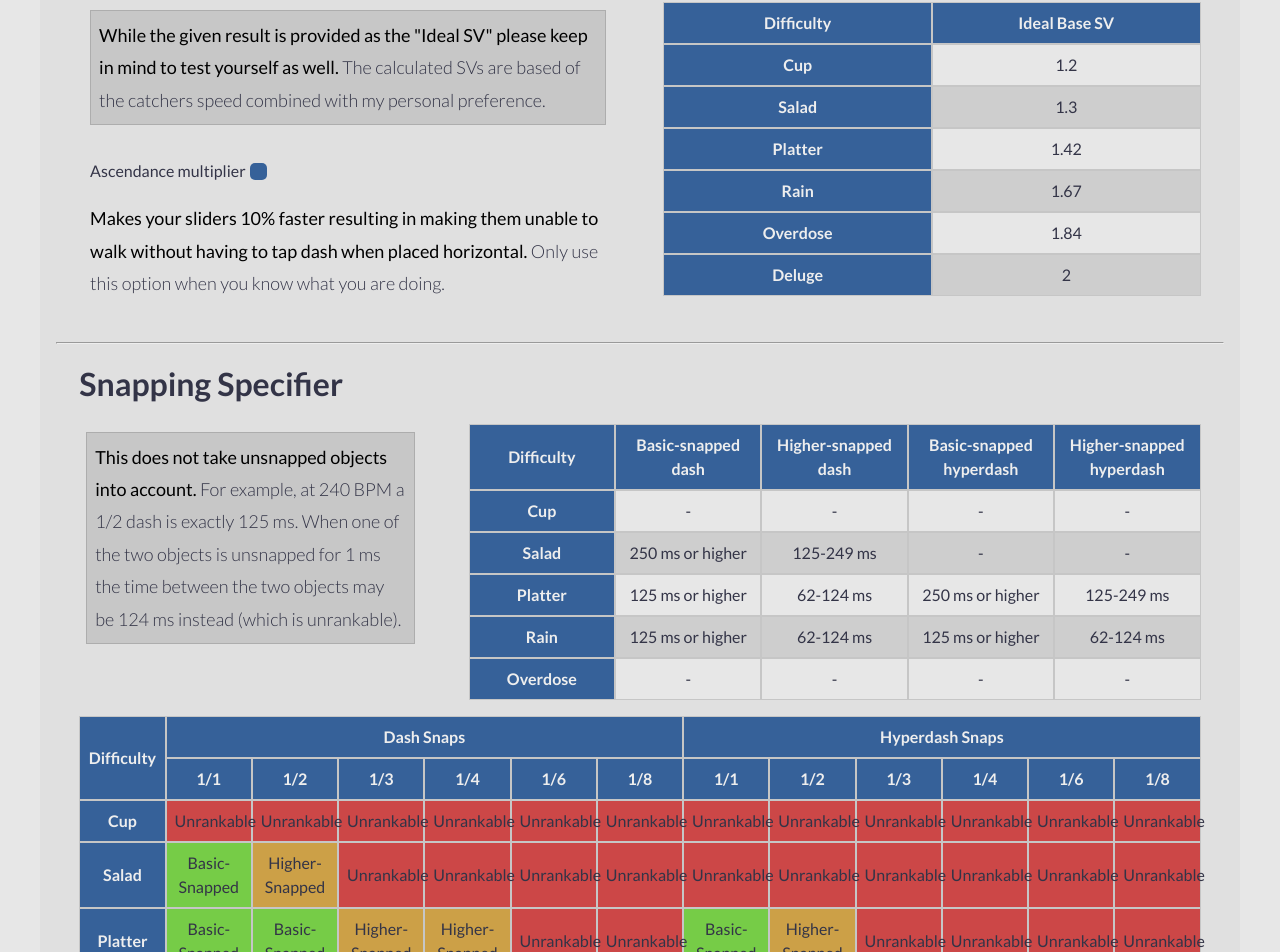
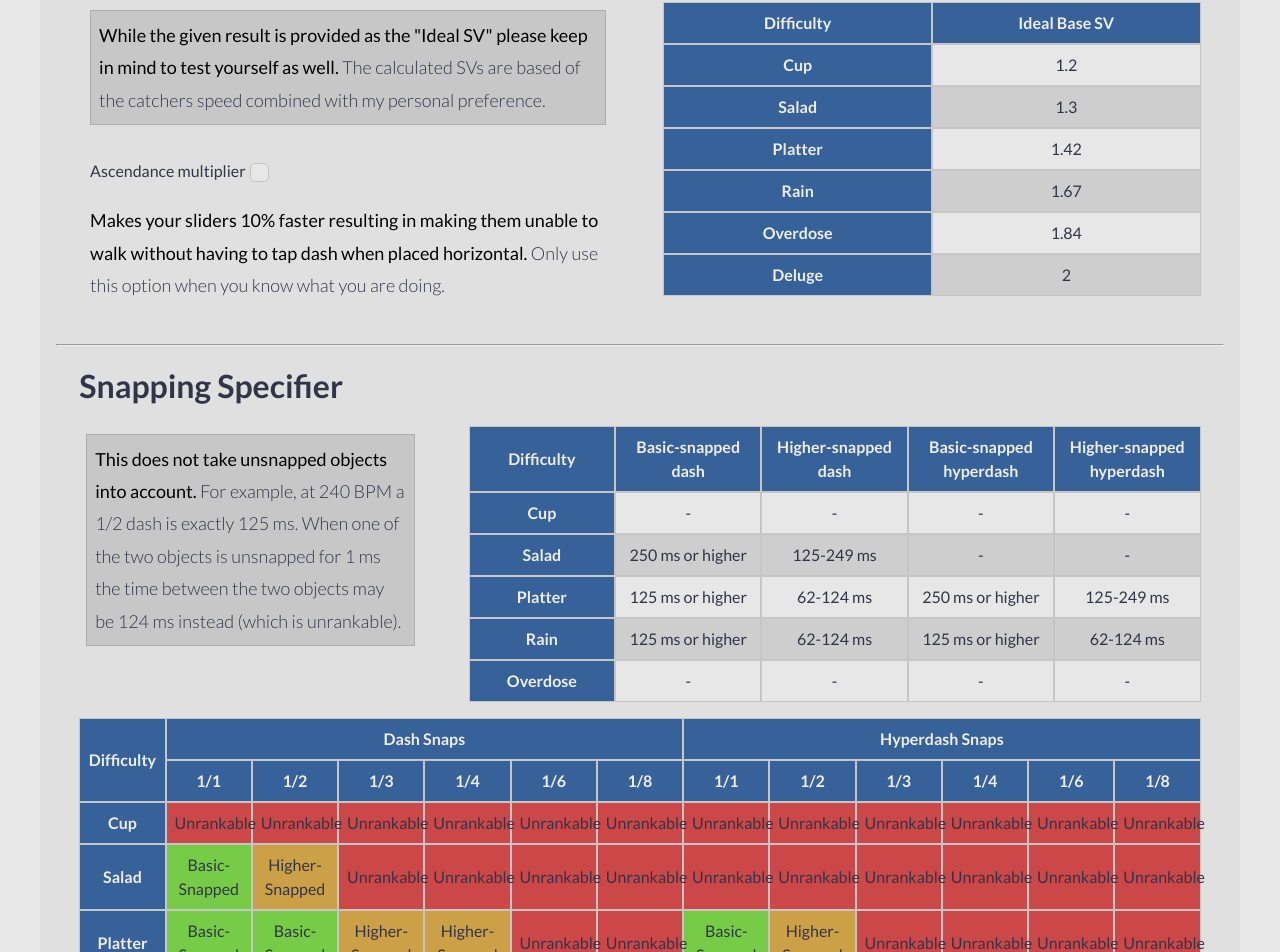
Before and after one commit to Darius-Wattimena/greaper-website, a React (Create React App) app: page /tools in a window 1280 px wide. Shown: the part 1136-2088 px from the top of the page. Built offline with nearby package versions, Linux system fonts and the light colour scheme.

Commit message:
Fixed an issue where you would be able to click next to the checkbox but still check it.

```diff
--- a/src/App.scss
+++ b/src/App.scss
@@ -106,19 +106,20 @@ input[type='checkbox'] {
   cursor: pointer;
   -webkit-appearance: none;
   appearance: none;
-  background: $primary-color;
+  background: $background-color;
   border-radius: 5px;
   position: relative;
   box-sizing: content-box;
   width: 1.3em;
   height: 1.3em;
-  border-width: 0;
+  border: 1px solid $border-color;
   transition: all 0.2s linear;
   margin: $padding-small;
 }
 
 input[type='checkbox']:checked {
   background-color: $green-color;
+  border: 1px solid $green-color;
 }
 
 input[type='checkbox']:focus {
--- a/src/components/form/CheckboxInput.tsx
+++ b/src/components/form/CheckboxInput.tsx
@@ -15,10 +15,12 @@ export default function CheckboxInput({
   booleanSetter
 }: CheckboxInputProps) {
   return (
-    <label htmlFor={id} className="checkbox-input">
-      <div className="label-text">
-        {label}
-      </div>
+    <div className="checkbox-input">
+      <label htmlFor={id}>
+        <div className="label-text">
+          {label}
+        </div>
+      </label>
       <input
         id={id}
         type="checkbox"
@@ -27,6 +29,6 @@ export default function CheckboxInput({
           booleanSetter(event.target.checked)
         }}
       />
-    </label>
+    </div>
   )
 }
```
